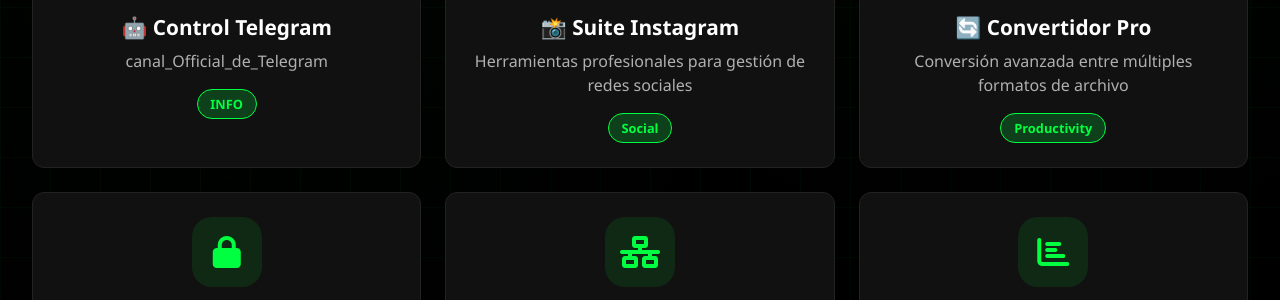
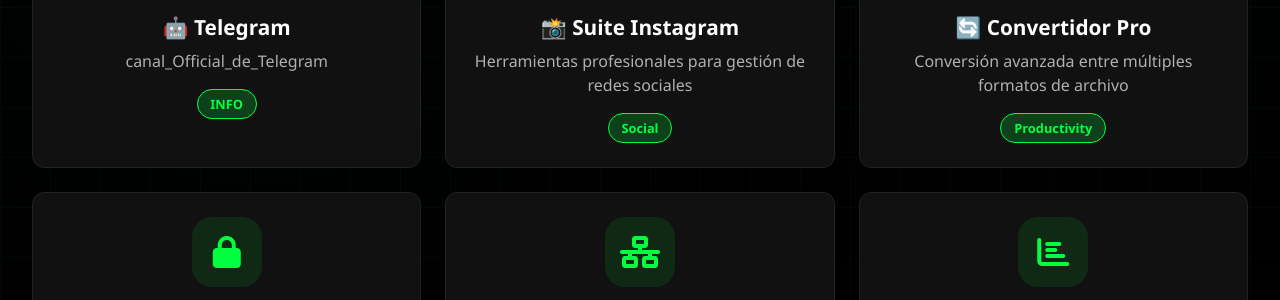
Before and after one commit to EtecsaCu/Auto-bot-reaction, a plain HTML site: page index.html in a window 1280 px wide. Shown: the part 493-793 px from the top of the page. Drawn offline with Linux system fonts and the light colour scheme.

Commit message:
Update index.html
Signed-off-by: Cuba.cu <kamiloloco0@gmail.com>

```diff
--- a/index.html
+++ b/index.html
@@ -382,7 +382,7 @@
             herramientas: [
                 {
                     id: "telegram-chanel",
-                    title: "🤖 Control Telegram",
+                    title: "🤖 Telegram",
                     description: "canal_Official_de_Telegram",
                     icon: "fas fa-robot",
                     url: "https://t.me/ghost606tools/",
```
